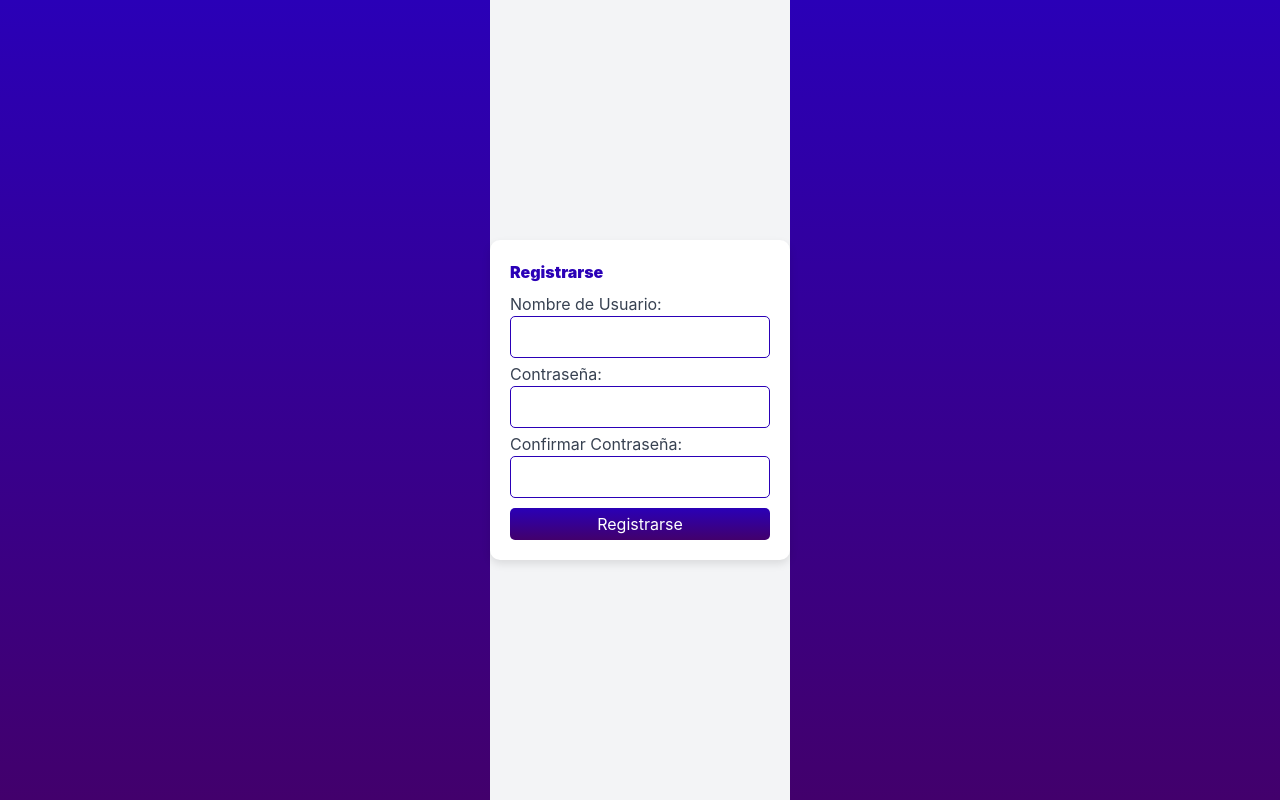
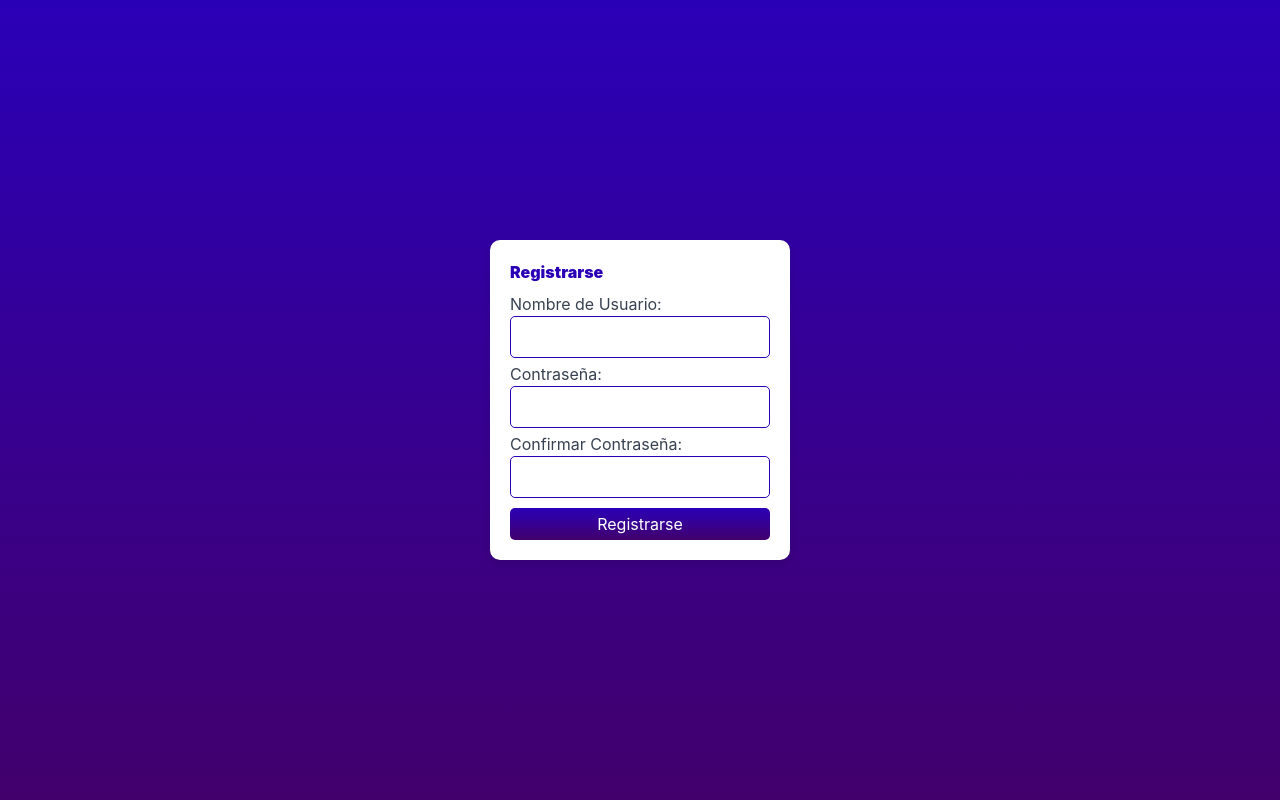
Before and after one commit to SyTW2324/E10, a React (Create React App) app in the folder frontend/: page /signup in a window 1280 px wide. Built offline with nearby package versions, Linux system fonts and the light colour scheme.

Commit message:
Estilo actualizado

```diff
--- a/frontend/src/components/auth/register.component.js
+++ b/frontend/src/components/auth/register.component.js
@@ -68,7 +68,7 @@
   }
 
   return (
-    <div className="min-h-screen flex items-center justify-center bg-gray-100">
+    <div className="min-h-screen flex items-center justify-center">
       <div className="max-w-md w-full space-y-8 login-form">
         <form onSubmit={handleSubmit}>
           <div className="register-form">
```
